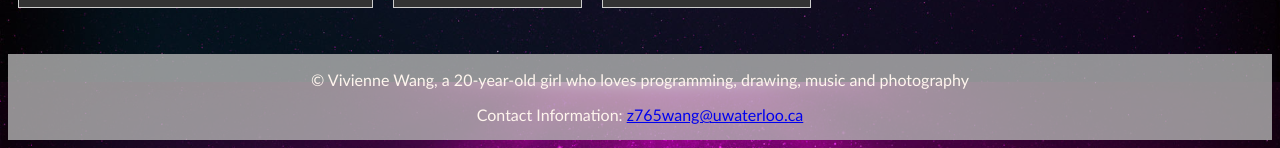
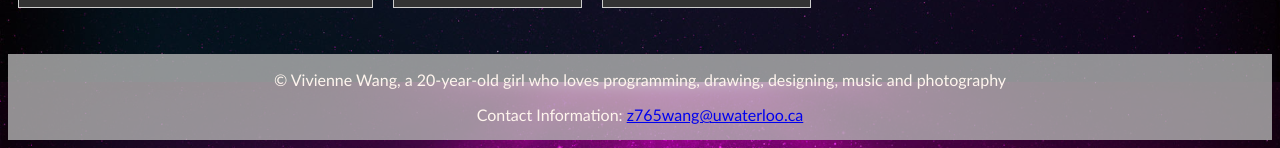
Before and after one commit to Deluce/viviennewang, a plain HTML site: page index.htm in a window 1280 px wide. Shown: the part 3918-4066 px from the top of the page. Drawn offline with Linux system fonts and the light colour scheme.

Commit message:
Update index.htm

```diff
--- a/index.htm
+++ b/index.htm
@@ -202,7 +202,7 @@
 <br><br>
 <div class="flex-gallery">
      <footer>
-          <p id="about">&copy; Vivienne Wang, a 20-year-old girl who loves programming, drawing, music and photography</p>
+          <p id="about">&copy; Vivienne Wang, a 20-year-old girl who loves programming, drawing, designing, music and photography</p>
           <p id="contact">Contact Information: <a href="z765wang@uwaterloo.ca">z765wang@uwaterloo.ca</a> </p>
      </footer>
 </div>
```
